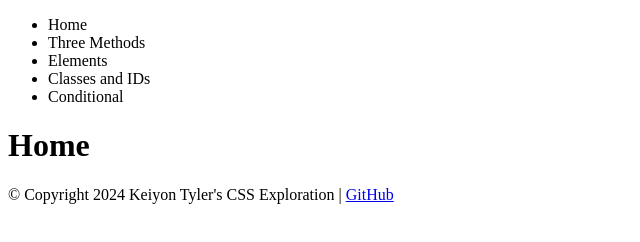
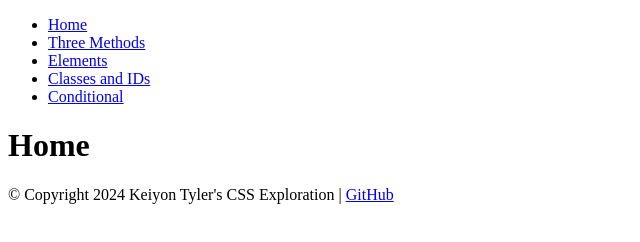
Before and after one commit to Keiyon/COMP001A.LectureActivity5, a plain HTML site: page index.html in a window 1280 px wide. Shown: the whole page, without its empty margins (0-640 px from the left). Drawn offline with Linux system fonts and the light colour scheme.

Commit message:
added my html links on the index.html page

```diff
--- a/index.html
+++ b/index.html
@@ -9,11 +9,11 @@
     <header>
         <nav>
             <ul>
-                <li>Home </li>
-                <li>Three Methods</li>
-                <li>Elements</li>
-                <li>Classes and IDs</li>
-                <li>Conditional</li>
+                <li><a href="index.html" target="_self">Home</a></li>
+                <li><a href="css-application.html" target="_self">Three Methods</a></li>
+                <li><a href="built-in-elements.html" target="_self">Elements</a></li>
+                <li><a href="classes-ids.html" target="_self">Classes and IDs</a></li>
+                <li><a href="conditional-css.html" target="_self">Conditional</a></li>
             </ul>
         </nav>
         <h1>Home</h1>
```
